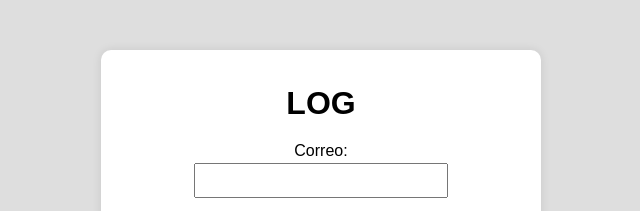
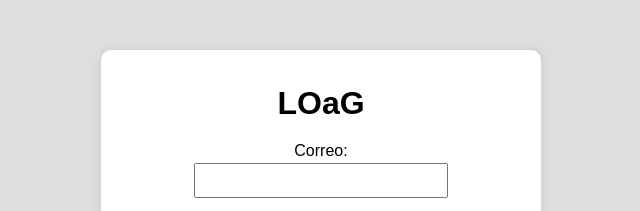
Before and after one commit to dbarton-2019164/Agenda, a plain HTML site: page index.html in a window 1280 px wide. Shown: the top 211 px of the page, 319-959 px from the left. Drawn offline with Linux system fonts and the light colour scheme.

Commit message:
FECHAAAA

```diff
--- a/index.html
+++ b/index.html
@@ -10,7 +10,7 @@
 
 <body>
     <div class="contenedor">
-        <h1>LOG</h1>
+        <h1>LOaG</h1>
         <form action="#" method="post">
             <div>
                 <label for="email">Correo:</label>
```
